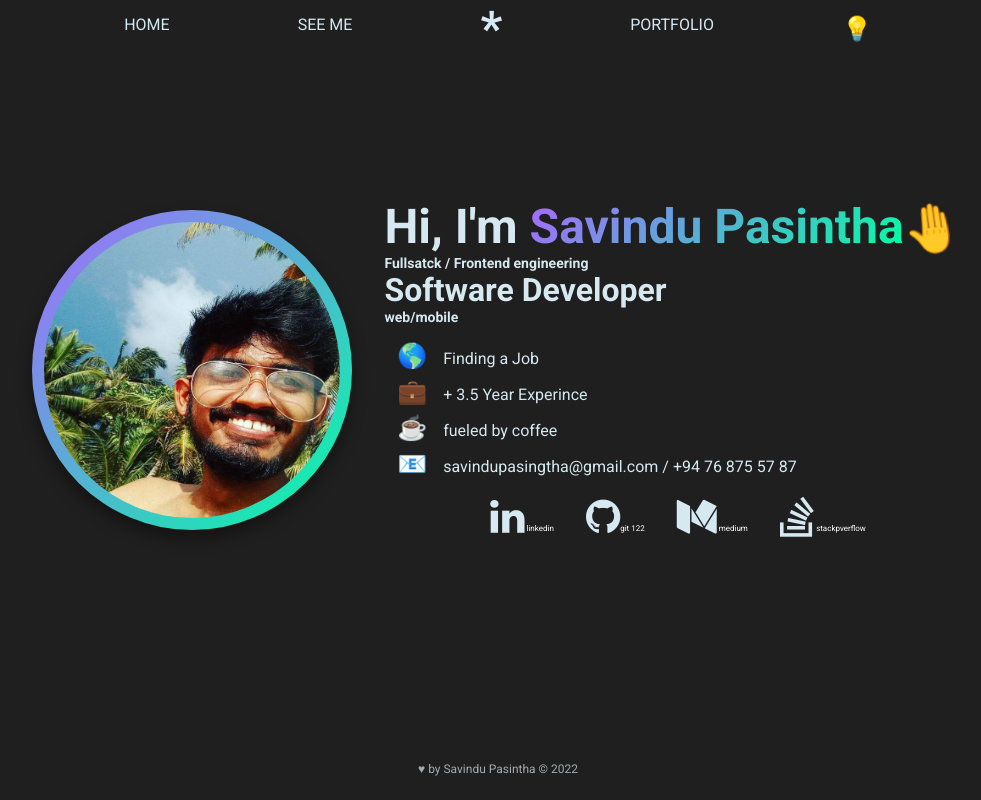
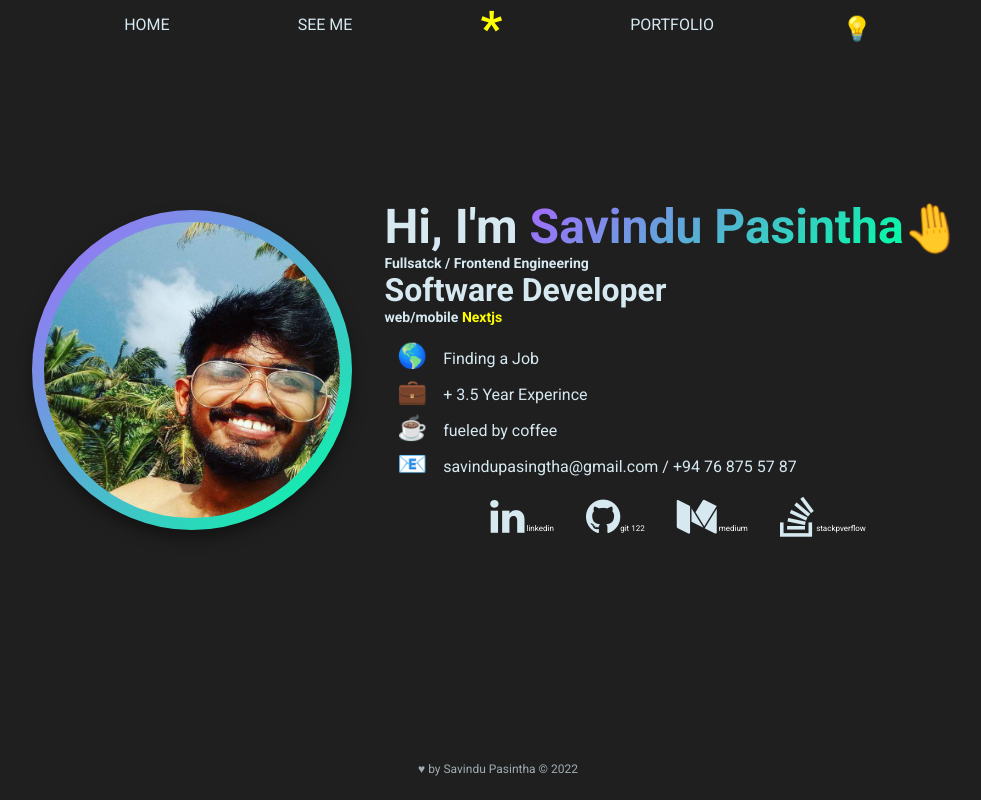
Before and after one commit to savindu-pasintha/new-portfolio, a React (Create React App) app: page / in a window 1280 px wide. Shown: the whole page, without its empty margins (142-1123 px from the left). Built offline with nearby package versions, Linux system fonts and the light colour scheme; the HTML template or start-up script is replaced by a standard one.

Commit message:
by savindu

```diff
--- a/src/components/Navbar.js
+++ b/src/components/Navbar.js
@@ -1,4 +1,4 @@
-import React, { useState } from 'react'
+import React, { useState, useEffect } from 'react'
 import Style from './Navbar.module.scss'
 import Toggler from './home/Toggler'
 import { Link, useLocation } from 'react-router-dom'
@@ -61,10 +61,11 @@ export default function Navbar({ darkMode, handleClick }) {
               {!link.type && (
                 <p style={{ paddingBottom: '0.5rem' }}>{link.name}</p>
               )}
-              {link.type && <h1>{link.name}</h1>}
+              {link.type && <h1 style={{ color: 'yellow' }}>{link.name}</h1>}
             </Link>
           </Box>
         ))}
+
         <li>
           <Toggler darkMode={darkMode} handleClick={handleClick} />
         </li>
--- a/src/components/home/Home.js
+++ b/src/components/home/Home.js
@@ -9,10 +9,36 @@ import EmojiBullet from './EmojiBullet'
 import SocialIcon from './SocialIcon'
 import { Box } from '@mui/material'
 import { info } from '../../info/Info'
+import { SettingsOverscanSharp } from '@mui/icons-material'
 
 export default function Home() {
-  const tech = useRef('')
-  // useEffect(() => { setInterval(()=>{tech.current = ""},2000)}, [])
+  const [tech, setTech] = useState(
+    info?.skills?.frontend.concat(
+      info?.skills?.backend,
+      info?.skills?.coding,
+      info?.skills?.clould,
+      info?.skills?.database,
+      info?.skills?.mobile,
+      info?.skills?.desktop,
+    ),
+  )
+  const [counter, setCounter] = useState('')
+  const [now, setNow] = useState(0)
+  useEffect(() => {
+    if (now > tech.length - 1) {
+      setNow(0)
+    } else {
+      if (tech.length != 0) setCounter(tech[now])
+    }
+  }, [now])
+  useEffect(() => {
+    const interval = setInterval(() => {
+      setNow((prevNow) => prevNow + 1)
+    }, 2000)
+
+    return () => clearInterval(interval)
+  }, [])
+
   return (
     <Box
       component={'main'}
@@ -51,7 +77,9 @@ export default function Home() {
         </h1>
         <h3>{info?.positionTop}</h3>
         <h2>{info?.position}</h2>
-        <h3>{info?.subPosition}</h3>
+        <h3>
+          {info?.subPosition} <span style={{ color: 'yellow' }}>{counter}</span>
+        </h3>
         <Box component={'ul'} p={'0.8rem'}>
           {info?.miniBio.map((bio, index) => (
             <EmojiBullet key={index} emoji={bio?.emoji} text={bio?.text} />
--- a/src/components/portfolio/Portfolio.js
+++ b/src/components/portfolio/Portfolio.js
@@ -9,6 +9,7 @@ export default function Portfolio() {
       <Grid container display={'flex'} justifyContent={'center'}>
         {info.portfolio.map((project, index) => (
           <Grid item xs={12} md={6} key={index}>
+            {project?.title != '' ? (
               <PortfolioBlock
                 id={index}
                 imagesUrl={project?.imagesUrl || []}
@@ -65,6 +66,9 @@ export default function Portfolio() {
                   },
                 ]}
               />
+            ) : (
+              ''
+            )}
           </Grid>
         ))}
       </Grid>
--- a/src/components/portfolio/PortfolioBlock.js
+++ b/src/components/portfolio/PortfolioBlock.js
@@ -39,14 +39,22 @@ function PortfolioBlock(props) {
       //<Box sx={{ width: 1 / 2 }}>
       <Accordion sx={{ width: 1 }}>
         <AccordionSummary
-          expandIcon={<ExpandMoreIcon />}
+          expandIcon={
+            <ExpandMoreIcon
+              style={{
+                color: 'black',
+                border: '1px solid black',
+                borderRadius: '100%',
+              }}
+            />
+          }
           aria-controls="panel1a-content"
           id="panel1a-header"
         >
           <Technologies />
         </AccordionSummary>
         <AccordionDetails>
-          <h2 style={{ paddingBottom: '1%' }}>{summery}</h2>
+          <h2 style={{ paddingBottom: '1%', fontSize: '15px' }}>{summery}</h2>
           <UsedModules />
           <SourceCodeAndLiveDemo />
         </AccordionDetails>
@@ -86,7 +94,7 @@ function PortfolioBlock(props) {
         gap={'0.5rem'}
         alignItems={'align'}
         fontSize={'1.5rem'}
-        py={'2rem'}
+        py={'0rem'}
       >
         {live != '' && source != null ? (
           <Box p={0}>
@@ -191,12 +199,13 @@ function PortfolioBlock(props) {
     >
       <h1
         style={{
-          fontSize: '2rem',
-          height: '80px',
+          fontSize: '1rem',
+          height: '40px',
           padddingTop: '2%',
           paddingBottom: '1%',
         }}
       >
+        {id + 1}{`) `}
         {title}
       </h1>
       <SimpleAccordion />
--- a/src/info/Info.js
+++ b/src/info/Info.js
@@ -28,7 +28,7 @@ export const info = {
   firstName: 'Savindu',
   lastName: 'Pasintha',
   initials: '*', //'React+Js+Java+C# ..', // the example uses first and last, but feel free to use three or more if you like.
-  positionTop: 'Fullsatck / Frontend engineering',
+  positionTop: 'Fullsatck / Frontend Engineering',
   position: 'Software Developer',
   subPosition: ' web/mobile',
   selfPortrait: self1, // don't change this unless you want to name your self-portrait in the "img" folder something else!
```
Lines whose indentation alone changed are shown as unchanged.
